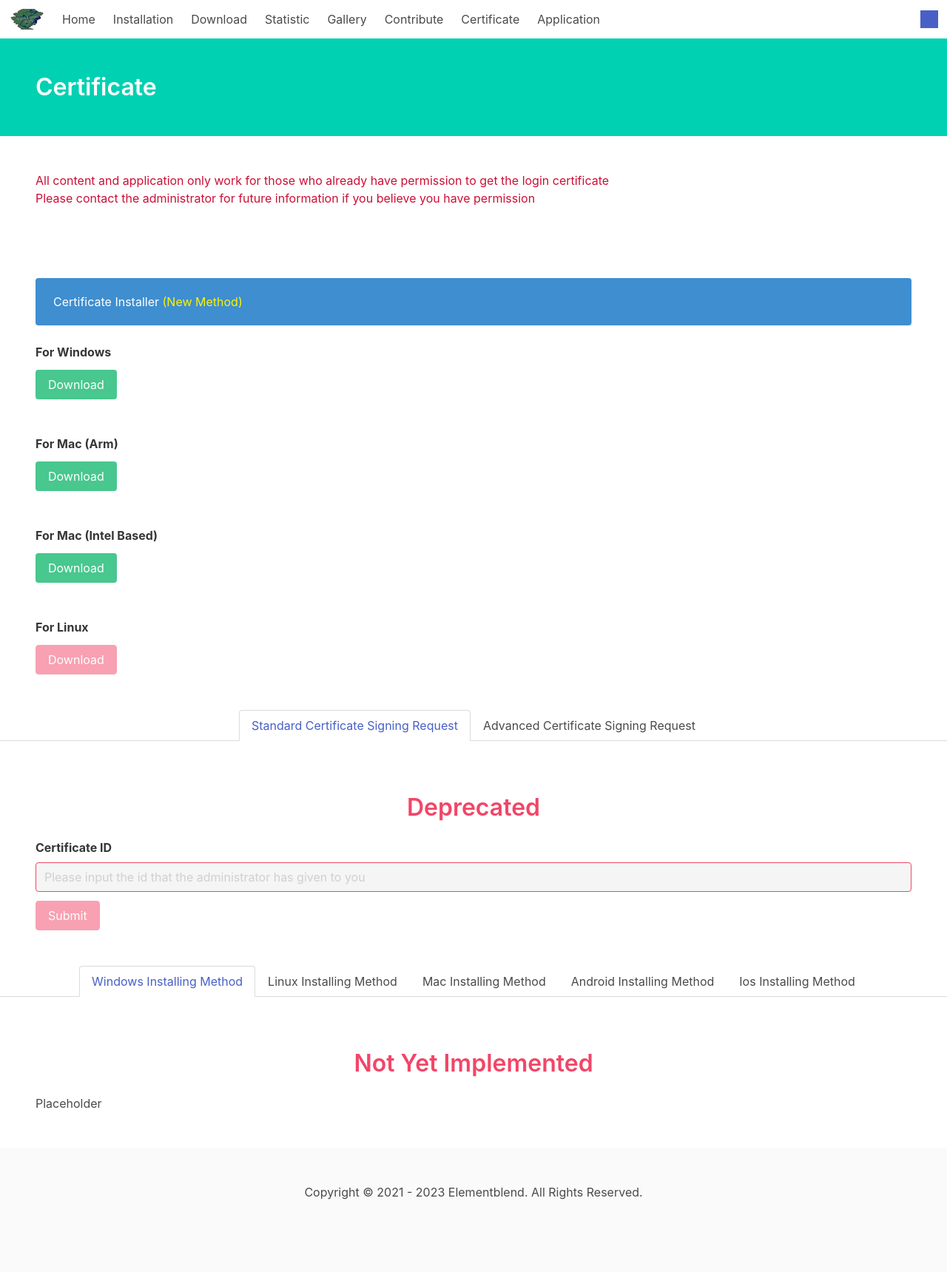
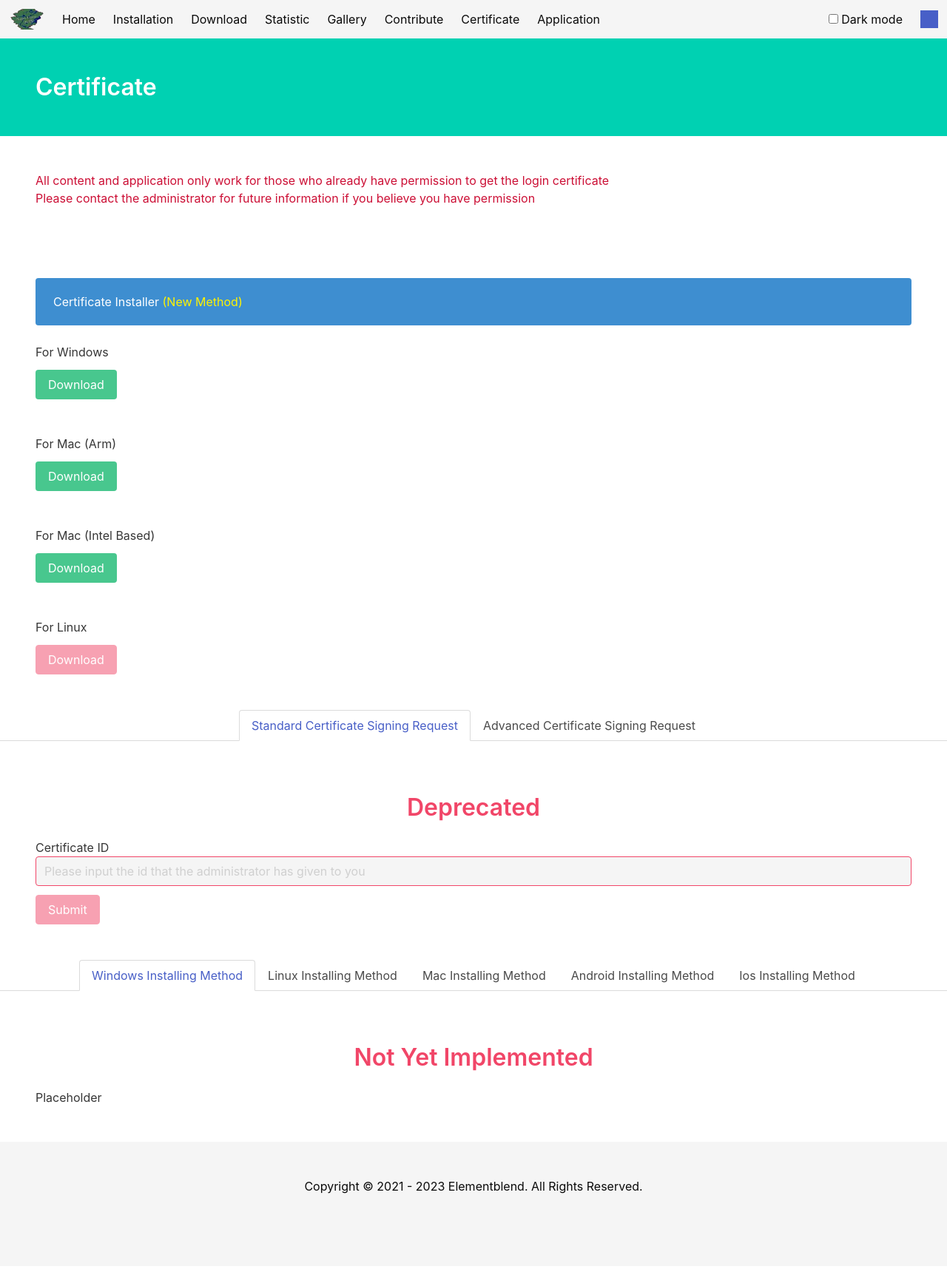
Before and after one commit to SamLam140330/MmsWebsite, a PHP site: page /certificate.php in a window 1280 px wide. Shown: the whole page at 74% size. After the commit the page ends 1614 px from the top, so only its background shows below. Run offline with PHP 8.4, Linux system fonts and the light colour scheme; some libraries are stand-ins or nearby versions.

Commit message:
Add dark mode as requested by IDK

```diff
--- a/minecraft-modpack/certificate.php
+++ b/minecraft-modpack/certificate.php
@@ -6,7 +6,7 @@
     <meta name="viewport" content="width=device-width, initial-scale=1">
     <title>Modpack - Certificate</title>
     <link rel="stylesheet" href="https://cdn.jsdelivr.net/npm/bulma@0.9.4/css/bulma.min.css">
-    <link rel="stylesheet" href="https://cdn.jsdelivr.net/npm/@mdi/font@7.2.96/css/materialdesignicons.min.css">
+    <link rel="stylesheet" href="https://cdn.jsdelivr.net/npm/bulma-extensions@6.2.4/bulma-switch/dist/css/bulma-switch.min.css">
 </head>
 
 <body>
@@ -20,30 +20,30 @@
         </div>
     </section>
 
-    <section class="section">
+    <section class="section has-background-white has-text-dark">
         <p class="has-text-danger-dark">
             All content and application only work for those who already have permission to get the login certificate
             <br> Please contact the administrator for future information if you believe you have permission
         </p>
     </section>
 
-    <section class="section">
+    <section class="section has-background-white has-text-dark">
         <form method="post" action='<?php checkDownloadOS(); ?>'>
             <div class="notification is-info">
                 <p>Certificate Installer <span style="color: #FFF300">(New Method)</span></p>
             </div>
 
             <div class="field">
-                <label class="label">For Windows</label>
+                <p>For Windows</p>
             </div>
             <div class="control">
-                <input type="hidden" id="certInstaller" name="certInstaller">
+                <input type="hidden" id="certInstaller" name="certInstaller" autocomplete="off">
                 <button class="button is-success" type="submit" name="downloadForWindows">Download</button>
             </div>
             <br>
             <br>
             <div class="field">
-                <label class="label">For Mac (Arm)</label>
+                <p>For Mac (Arm)</p>
             </div>
             <div class="control">
                 <button class="button is-success" type="submit" name="downloadForMac">Download</button>
@@ -51,7 +51,7 @@
             <br>
             <br>
             <div class="field">
-                <label class="label">For Mac (Intel Based)</label>
+                <p>For Mac (Intel Based)</p>
             </div>
             <div class="control">
                 <button class="button is-success" type="submit" name="downloadForMacIntel">Download</button>
@@ -59,7 +59,7 @@
             <br>
             <br>
             <div class="field">
-                <label class="label">For Linux</label>
+                <p>For Linux</p>
             </div>
             <div class="control">
                 <button class="button is-danger" disabled type="submit" name="downloadForLinux">Download</button>
@@ -67,20 +67,20 @@
         </form>
     </section>
 
-    <div class="tabs is-boxed is-centered">
+    <div class="tabs is-boxed is-centered has-background-white has-text-dark">
         <ul>
             <li id="stdCsrBtn" class="is-active" onclick="onCsrBtnClicked(0)"><a>Standard Certificate Signing Request</a></li>
             <li id="advCsrBtn" onclick="onCsrBtnClicked(1)"><a>Advanced Certificate Signing Request</a></li>
         </ul>
     </div>
 
-    <section class="section" id="stdCsr">
+    <section class="section has-background-white has-text-dark" id="stdCsr">
         <h1 class='title has-text-danger has-text-centered'>Deprecated</h1>
         <form method="post" name="stdCsrForm">
             <div class="field">
-                <label class="label">Certificate ID</label>
+                <p>Certificate ID</p>
                 <div class="control">
-                    <input class="input is-danger" disabled name="certID" id="certID" type="text" placeholder="Please input the id that the administrator has given to you" maxlength="50">
+                    <input class="input is-danger" disabled name="certID" id="certID" type="text" placeholder="Please input the id that the administrator has given to you" maxlength="50" autocomplete="off">
                 </div>
             </div>
             <div class="control">
@@ -89,11 +89,11 @@
         </form>
     </section>
 
-    <section class="section is-hidden" id="advCsr">
+    <section class="section has-background-white has-text-dark is-hidden" id="advCsr">
         <div class="field">
-            <label class="label">Certificate Signing Request</label>
+            <p>Certificate Signing Request</p>
             <div class="control">
-                <textarea class="textarea is-danger" disabled placeholder="-----BEGIN CERTIFICATE REQUEST-----&#10;xxx&#10;Content&#10;xxx&#10;-----END CERTIFICATE REQUEST-----"></textarea>
+                <textarea class="textarea is-danger" disabled name="certRequest" id="certRequest" placeholder="-----BEGIN CERTIFICATE REQUEST-----&#10;xxx&#10;Content&#10;xxx&#10;-----END CERTIFICATE REQUEST-----"></textarea>
             </div>
         </div>
         <div class="field is-grouped">
@@ -116,14 +116,14 @@
         </ul>
     </div>
 
-    <section class="section" id="winInst">
+    <section class="section has-background-white has-text-dark" id="winInst">
         <h1 class='title has-text-danger has-text-centered'>Not Yet Implemented</h1>
         <p>
             Placeholder
         </p>
     </section>
 
-    <section class="section is-hidden" id="linInst">
+    <section class="section has-background-white has-text-dark is-hidden" id="linInst">
         <h1 class='title has-text-danger has-text-centered'>Not Yet Implemented</h1>
         <p>
             Placeholder
@@ -133,13 +133,13 @@
     <script>
         function onCsrBtnClicked(choose) {
             if (choose == 0) {
-                document.getElementById("stdCsr").className = "section";
-                document.getElementById("advCsr").className = "section is-hidden";
+                document.getElementById("stdCsr").className = "section has-background-white has-text-dark";
+                document.getElementById("advCsr").className = "section has-background-white has-text-dark is-hidden";
                 document.getElementById("stdCsrBtn").className = "is-active";
                 document.getElementById("advCsrBtn").className = "";
             } else {
-                document.getElementById("advCsr").className = "section";
-                document.getElementById("stdCsr").className = "section is-hidden";
+                document.getElementById("advCsr").className = "section has-background-white has-text-dark";
+                document.getElementById("stdCsr").className = "section has-background-white has-text-dark is-hidden";
                 document.getElementById("advCsrBtn").className = "is-active";
                 document.getElementById("stdCsrBtn").className = "";
             }
@@ -147,8 +147,8 @@
 
         function onInstallBtnClicked(choose) {
             if (choose == 0) {
-                document.getElementById("winInst").className = "section";
-                document.getElementById("linInst").className = "section is-hidden";
+                document.getElementById("winInst").className = "section has-background-white has-text-dark";
+                document.getElementById("linInst").className = "section has-background-white has-text-dark is-hidden";
                 document.getElementById("winBtn").className = "is-active";
                 document.getElementById("linBtn").className = "";
             }
--- a/minecraft-modpack/footer.php
+++ b/minecraft-modpack/footer.php
@@ -1,18 +1,49 @@
-<footer class="footer">
+<footer class="footer has-background-light has-text-black">
     <div class="content has-text-centered">
         <p>Copyright &copy; 2021 - 2023 Elementblend. All Rights Reserved.</p>
     </div>
 </footer>
 
-<script defer src="https://use.fontawesome.com/releases/v5.15.4/js/all.js"></script>
 <script>
     function onNavbarButtonClicked() {
         if (document.getElementById("navbarBasic").getAttribute("class") === "navbar-menu is-active") {
-            document.getElementById("navbarButton").setAttribute("class", "navbar-burger");
-            document.getElementById("navbarBasic").setAttribute("class", "navbar-menu");
+            document.getElementById("navbarButton").classList.remove("is-active");
+            document.getElementById("navbarBasic").classList.remove("is-active");
         } else {
-            document.getElementById("navbarButton").setAttribute("class", "navbar-burger is-active");
-            document.getElementById("navbarBasic").setAttribute("class", "navbar-menu is-active");
+            document.getElementById("navbarButton").classList.add("is-active");
+            document.getElementById("navbarBasic").classList.add("is-active");
+        }
+    };
+
+    function onDarkModeSwitchClicked() {
+        if (document.getElementById("darkModeSwitch").checked) {
+            document.querySelectorAll(".has-background-white").forEach(element => {
+                element.classList.remove("has-background-white");
+                element.classList.remove("has-text-dark");
+                element.classList.add("has-background-dark");
+                element.classList.add("has-text-white");
+            });
+            document.querySelectorAll(".has-background-light").forEach(element => {
+                element.classList.remove("has-background-light");
+                element.classList.remove("has-text-black");
+                element.classList.add("has-background-black");
+                element.classList.add("has-text-light");
+            });
+            document.getElementById("darkModeSwitchText").innerHTML = "Light mode";
+        } else {
+            document.querySelectorAll(".has-background-dark").forEach(element => {
+                element.classList.remove("has-background-dark");
+                element.classList.remove("has-text-white");
+                element.classList.add("has-background-white");
+                element.classList.add("has-text-dark");
+            });
+            document.querySelectorAll(".has-background-black").forEach(element => {
+                element.classList.remove("has-background-black");
+                element.classList.remove("has-text-light");
+                element.classList.add("has-background-light");
+                element.classList.add("has-text-black");
+            });
+            document.getElementById("darkModeSwitchText").innerHTML = "Dark mode";
         }
     };
 </script>
--- a/minecraft-modpack/gallery.php
+++ b/minecraft-modpack/gallery.php
@@ -6,7 +6,7 @@
     <meta name="viewport" content="width=device-width, initial-scale=1">
     <title>Modpack - Gallery</title>
     <link rel="stylesheet" href="https://cdn.jsdelivr.net/npm/bulma@0.9.4/css/bulma.min.css">
-    <link rel="stylesheet" href="https://cdn.jsdelivr.net/npm/@mdi/font@6.9.96/css/materialdesignicons.min.css">
+    <link rel="stylesheet" href="https://cdn.jsdelivr.net/npm/bulma-extensions@6.2.4/bulma-switch/dist/css/bulma-switch.min.css">
 </head>
 
 <body>
@@ -20,7 +20,7 @@
         </div>
     </section>
 
-    <section class="section">
+    <section class="section has-background-white has-text-dark">
         <widgetbot server="625235170689024002" channel="957257065179545600" width="90vw" height="65vh"></widgetbot>
     </section>
 
--- a/minecraft-modpack/header.php
+++ b/minecraft-modpack/header.php
@@ -1,6 +1,6 @@
 <?php session_start(); ?>
 <nav class="navbar" aria-label="main-navigation">
-    <div class="navbar-brand">
+    <div class="navbar-brand has-background-light has-text-black">
         <a class="navbar-item" href="/minecraft-modpack/index">
             <img alt="navbar-logo" src="../res/header-icon.png" width="48" height="48">
         </a>
@@ -11,34 +11,40 @@
         </a>
     </div>
 
-    <div id="navbarBasic" class="navbar-menu">
+    <div id="navbarBasic" class="navbar-menu has-background-light has-text-black">
         <div class="navbar-start">
             <a class="navbar-item" href="/minecraft-modpack/index">
-                Home
+                <p class="has-background-light has-text-black">Home</p>
             </a>
             <a class="navbar-item" href="/minecraft-modpack/installation">
-                Installation
+                <p class="has-background-light has-text-black">Installation</p>
             </a>
             <a class="navbar-item" href="/minecraft-modpack/download">
-                Download
+                <p class="has-background-light has-text-black">Download</p>
             </a>
             <a class="navbar-item" href="/minecraft-modpack/statistic">
-                Statistic
+                <p class="has-background-light has-text-black">Statistic</p>
             </a>
             <a class="navbar-item" href="/minecraft-modpack/gallery">
-                Gallery
+                <p class="has-background-light has-text-black">Gallery</p>
             </a>
             <a class="navbar-item" href="/minecraft-modpack/contribute">
-                Contribute
+                <p class="has-background-light has-text-black">Contribute</p>
             </a>
             <a class="navbar-item" href="/minecraft-modpack/certificate.php">
-                Certificate
+                <p class="has-background-light has-text-black">Certificate</p>
             </a>
             <a class="navbar-item" href="/minecraft-modpack/application.php">
-                Application
+                <p class="has-background-light has-text-black">Application</p>
             </a>
         </div>
         <div class="navbar-end">
+            <div class="navbar-item">
+                <div class="field">
+                    <input id="darkModeSwitch" type="checkbox" name="darkModeSwitch" class="switch" onclick="onDarkModeSwitchClicked()">
+                    <label id="darkModeSwitchText" for="darkModeSwitch" class="has-background-light has-text-black">Dark mode</label>
+                </div>
+            </div>
             <div class="navbar-item">
                 <div class="column has-background-link has-text-white">
                     <?php
--- a/minecraft-modpack/index.php
+++ b/minecraft-modpack/index.php
@@ -6,8 +6,8 @@
     <meta name="viewport" content="width=device-width, initial-scale=1">
     <title>Modpack - Home</title>
     <link rel="stylesheet" href="https://cdn.jsdelivr.net/npm/bulma-extensions@6.2.7/bulma-timeline/dist/css/bulma-timeline.min.css">
+    <link rel="stylesheet" href="https://cdn.jsdelivr.net/npm/bulma-extensions@6.2.4/bulma-switch/dist/css/bulma-switch.min.css">
     <link rel="stylesheet" href="https://cdn.jsdelivr.net/npm/bulma@0.9.4/css/bulma.min.css">
-    <link rel="stylesheet" href="https://cdn.jsdelivr.net/npm/@mdi/font@6.9.96/css/materialdesignicons.min.css">
 </head>
 
 <body>
@@ -20,7 +20,7 @@
             <h1 class="title">Home</h1>
         </div>
     </section>
-    <section class="section">
+    <section class="section has-background-white has-text-dark">
         <div class="timeline is-centered">
             <p style="text-align:center">To be continued</p>
             <?php getTimeline(); ?>
--- a/minecraft-modpack/installation.php
+++ b/minecraft-modpack/installation.php
@@ -6,7 +6,7 @@
     <meta name="viewport" content="width=device-width, initial-scale=1">
     <title>Modpack - Installation</title>
     <link rel="stylesheet" href="https://cdn.jsdelivr.net/npm/bulma@0.9.4/css/bulma.min.css">
-    <link rel="stylesheet" href="https://cdn.jsdelivr.net/npm/@mdi/font@6.9.96/css/materialdesignicons.min.css">
+    <link rel="stylesheet" href="https://cdn.jsdelivr.net/npm/bulma-extensions@6.2.4/bulma-switch/dist/css/bulma-switch.min.css">
 </head>
 
 <body>
@@ -20,7 +20,7 @@
         </div>
     </section>
 
-    <section class="section">
+    <section class="section has-background-white has-text-dark">
         <h1 class='title has-text-danger has-text-centered'>Not Yet Implemented</h1>
     </section>
 
--- a/minecraft-modpack/statistic.php
+++ b/minecraft-modpack/statistic.php
@@ -6,7 +6,7 @@
     <meta name="viewport" content="width=device-width, initial-scale=1">
     <title>Modpack - Statistic</title>
     <link rel="stylesheet" href="https://cdn.jsdelivr.net/npm/bulma@0.9.4/css/bulma.min.css">
-    <link rel="stylesheet" href="https://cdn.jsdelivr.net/npm/@mdi/font@6.9.96/css/materialdesignicons.min.css">
+    <link rel="stylesheet" href="https://cdn.jsdelivr.net/npm/bulma-extensions@6.2.4/bulma-switch/dist/css/bulma-switch.min.css">
 </head>
 
 <body>
@@ -20,7 +20,7 @@
         </div>
     </section>
 
-    <section class="section">
+    <section class="section has-background-white has-text-dark">
         <h1 class='title has-text-danger has-text-centered'>Not Yet Implemented</h1>
     </section>
 
```
Also changed, not shown: minecraft-modpack/application.php (+13 -13 lines), minecraft-modpack/contribute.php (+8 -8 lines), minecraft-modpack/download.php (+6 -7 lines).
